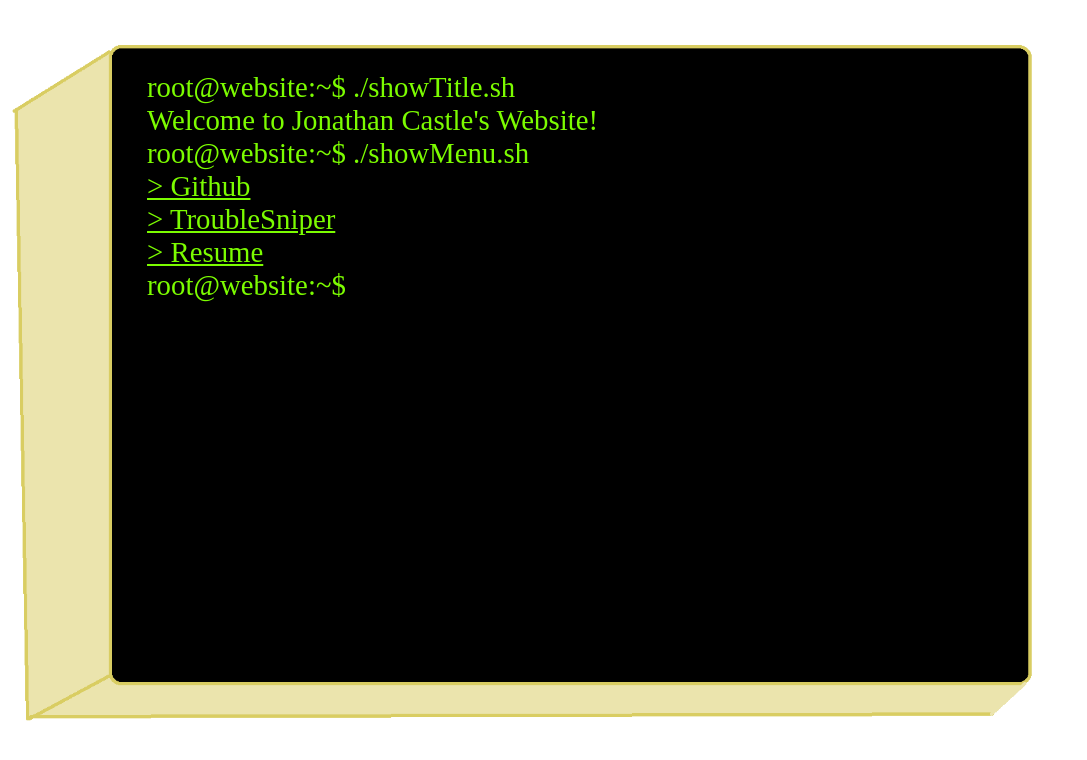
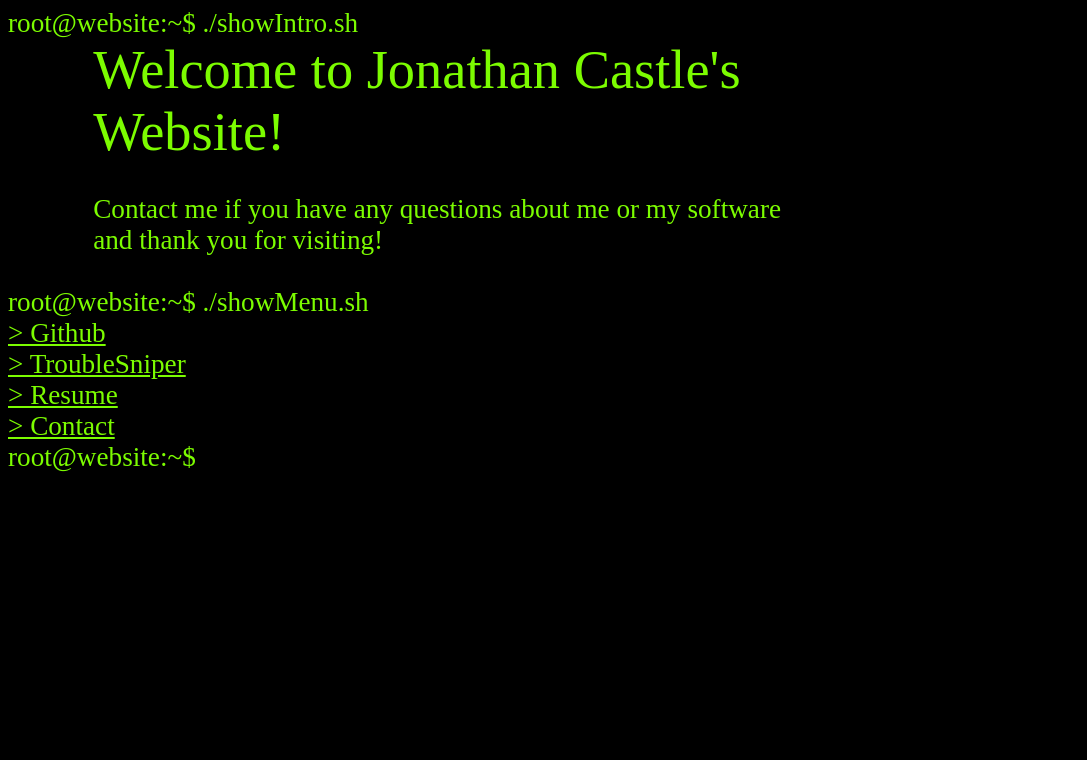
Before and after one commit to castlez/castlez.github.io, a plain HTML site: page index.html in a window 1280 px wide. Shown: the whole page, without its empty margins (0-1087 px from the left). Drawn offline with Linux system fonts and the light colour scheme.

Commit message:
monor rework of website to make it cooler

```diff
--- a/index.html
+++ b/index.html
@@ -4,9 +4,11 @@
     </head>
     <body class="consolebody">
       <div class="console">
-        <a >root@website:~$ ./showTitle.sh</a>
+        <a >root@website:~$ ./showIntro.sh</a>
         <br>
-        <a > Welcome to Jonathan Castle's Website! </a>
+        <p class="title"> Welcome to Jonathan Castle's Website! </p>
+        <br>
+        <p> Contact me if you have any questions about me or my software<br> and thank you for visiting!</p>
         <br>
         <a >root@website:~$ ./showMenu.sh</a>
         <br>
@@ -16,7 +18,9 @@
         <br>
         <a  href="resume.html">> Resume </a>
         <br>
-        <a >root@website:~$</a>
+        <a  href="indexwithcontact.html">> Contact</a>
+        <br>
+        <a>root@website:~$</a>
       </div>
     </body>
 </html>
--- a/styles.css
+++ b/styles.css
@@ -1,34 +1,38 @@
 .consolebody {
-    background-image:url(Pictures/bg.png);
     background-size:85%;
     background-repeat:no-repeat;
     background-position: top left;
+    background-color: black;
 }
 
 a {
-    font-size: 180%;
     color: lawngreen;
 }
 
-input[type=text] {
-    background-color: black;
+.title {
+    font-size: 200%;
+}
+
+p {
     color: lawngreen;
-    border: none;
-    font-size: 180%;
+    padding-left: 10%;
+    margin: 0;
+    padding-bottom: 0;
+}
 
+.sc a {
+    padding-left: 10%;
 }
 
 button {
     border: none;
     background-color: black;
     color: lawngreen;
-    font-size: 180%;
 }
 
 .console {
+    font-size: 170%;
     position: relative;
     float:left;
-    margin-left: 11%;
-    margin-top: 5%;
     resize: both;
 }
```
Also changed, not shown: indexwithcontact.html (added, +45 -0 lines).
